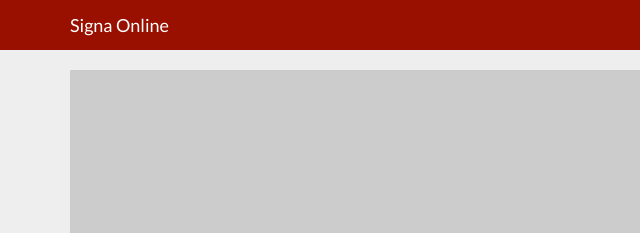
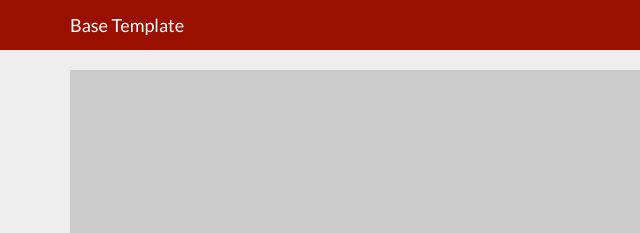
Before and after one commit to taesup/base-template, a plain HTML site: page index.html in a window 1280 px wide. Shown: the top 233 px of the page, 0-640 px from the left. Drawn offline with nearby package versions, Linux system fonts and the light colour scheme; placeholder pictures from the web are drawn by us.

Commit message:
revert title and main header to "Base Template"

```diff
--- a/index.html
+++ b/index.html
@@ -5,7 +5,7 @@
   <meta http-equiv="x-ua-compatible" content="ie=edge">
   <meta name="viewport" content="width=device-width, initial-scale=1">
 
-  <title>Signa Online</title>
+  <title>Base Template</title>
   <meta name="description" content="Base HTML Template for future use">
   <!-- Place favicon.ico in the root directory -->
   <!-- <link rel="apple-touch-icon" href="apple-touch-icon.png"> -->
@@ -33,7 +33,7 @@
           <span class="icon-bar"></span>
           <span class="icon-bar"></span>
         </button>
-        <a class="navbar-brand" href="#">Signa Online</a>
+        <a class="navbar-brand" href="#">Base Template</a>
       </div>
 
       <!-- Collect the nav links, forms, and other content for toggling -->
```
